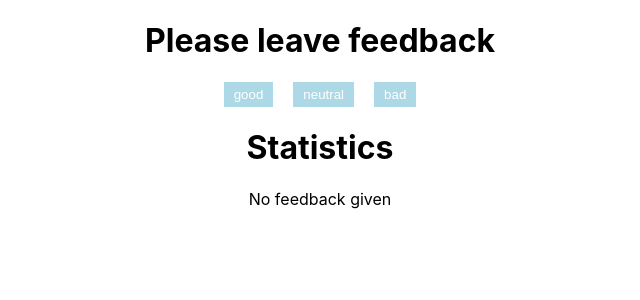
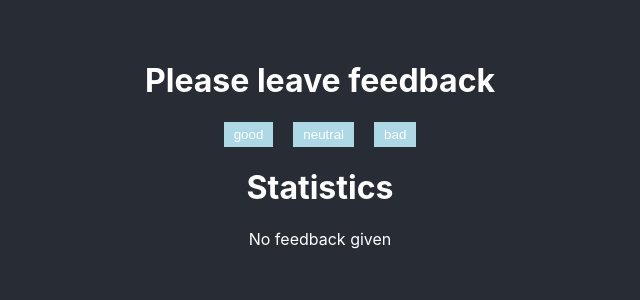
Before and after one commit to Mykhailo-Gogol/goit-react-hw-02-feedback, a React (Create React App) app: page / in a window 1280 px wide. Shown: the top 300 px of the page, without its empty margins (320-960 px from the left). Built offline with nearby package versions, Linux system fonts and the light colour scheme.

Commit message:
Додає стилі

```diff
--- a/src/App.css
+++ b/src/App.css
@@ -1,3 +1,7 @@
 .container {
   text-align: center;
+  background-color: #282c34;
+  height: 100vh;
+  padding-top: 40px;
+  color: #fff;
 }
--- a/src/index.css
+++ b/src/index.css
@@ -1,13 +1,14 @@
 body {
   margin: 0;
-  font-family: -apple-system, BlinkMacSystemFont, 'Segoe UI', 'Roboto', 'Oxygen',
-    'Ubuntu', 'Cantarell', 'Fira Sans', 'Droid Sans', 'Helvetica Neue',
+  font-family: -apple-system, BlinkMacSystemFont, "Segoe UI", "Roboto", "Oxygen",
+    "Ubuntu", "Cantarell", "Fira Sans", "Droid Sans", "Helvetica Neue",
     sans-serif;
   -webkit-font-smoothing: antialiased;
   -moz-osx-font-smoothing: grayscale;
+  background-color: #282c34;
 }
 
 code {
-  font-family: source-code-pro, Menlo, Monaco, Consolas, 'Courier New',
+  font-family: source-code-pro, Menlo, Monaco, Consolas, "Courier New",
     monospace;
 }
```
